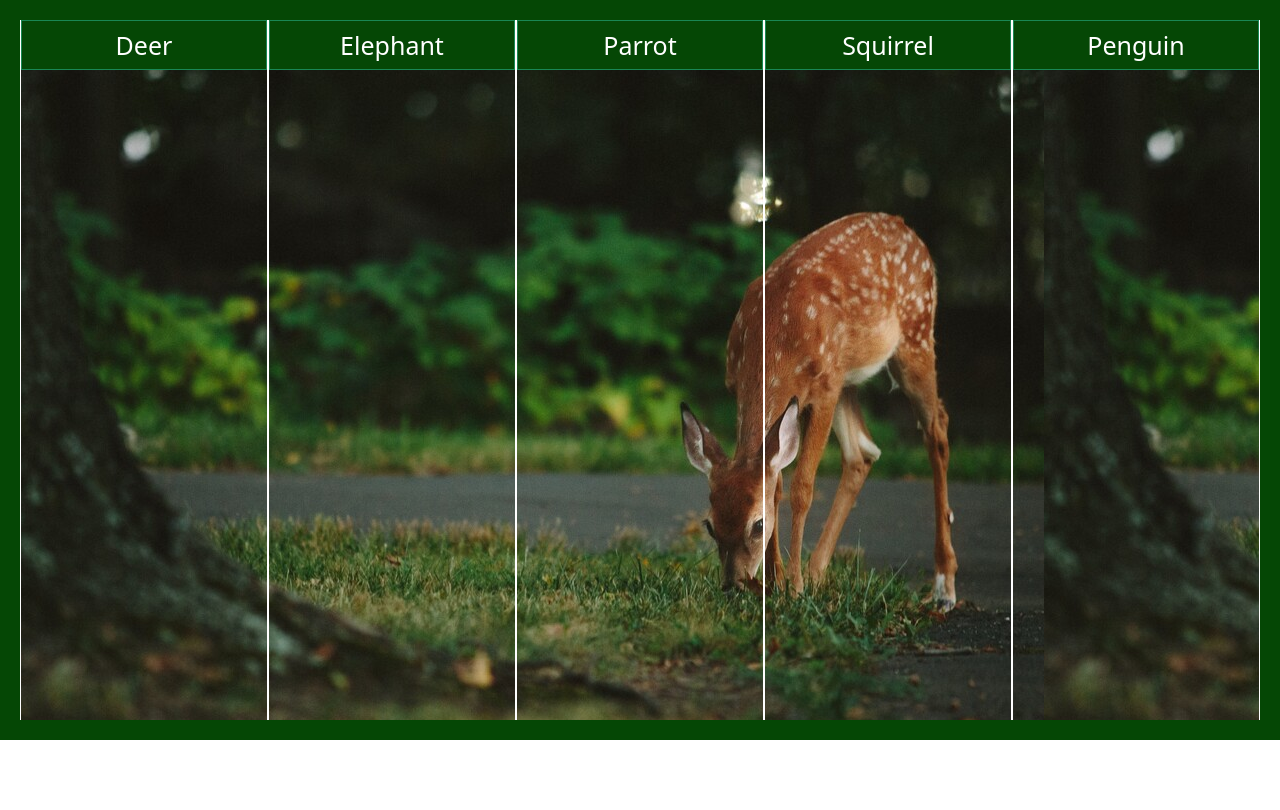
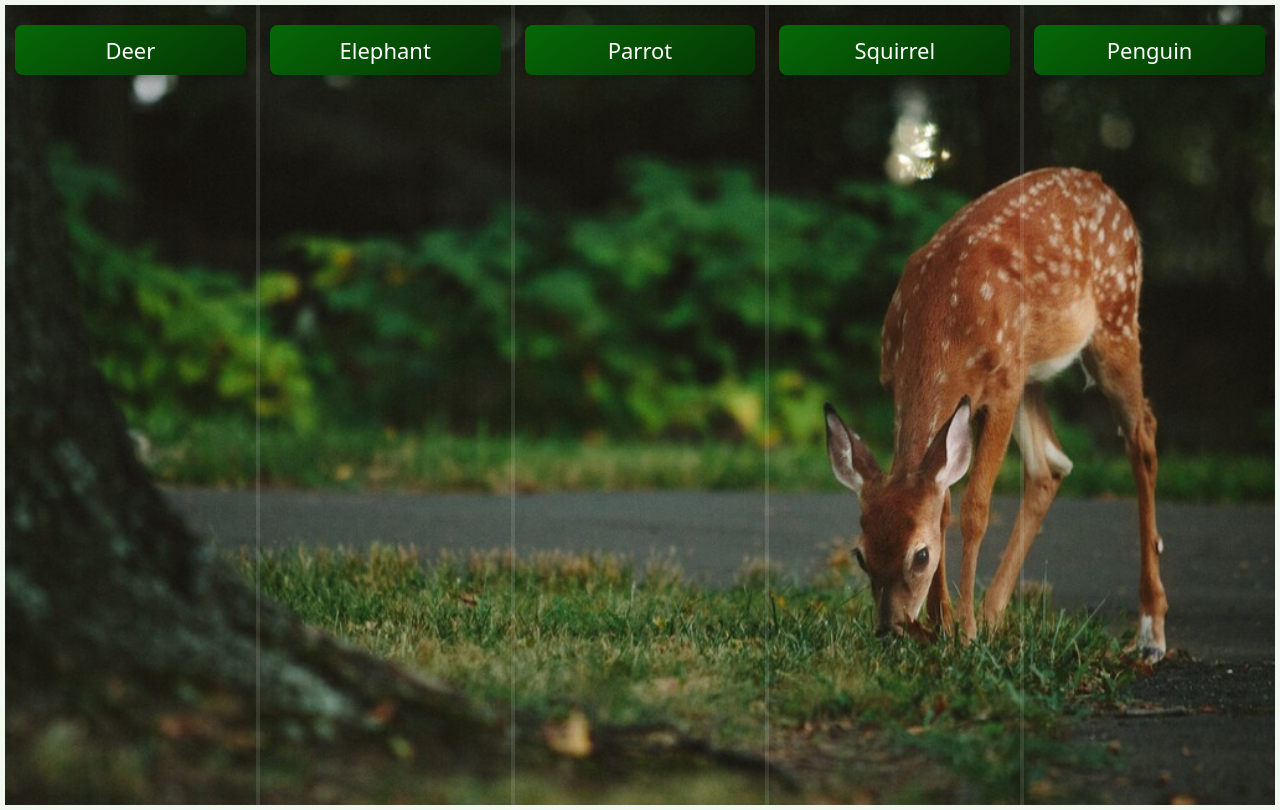
Before and after one commit to pasindusandamal/modern-image-slider, a plain HTML site: page index.html in a window 1280 px wide. Drawn offline with nearby package versions, Linux system fonts and the light colour scheme.

Commit message:
Update index.html to enhance button styles and improve layout for animal selection

```diff
--- a/index.html
+++ b/index.html
@@ -3,85 +3,96 @@
   <head>
     <meta charset="UTF-8" />
     <meta name="viewport" content="width=device-width, initial-scale=1.0" />
-    <title>Document</title>
-    <link
-      href="https://cdn.jsdelivr.net/npm/bootstrap@5.3.3/dist/css/bootstrap.min.css"
-      rel="stylesheet"
-      integrity="sha384-QWTKZyjpPEjISv5WaRU9OFeRpok6YctnYmDr5pNlyT2bRjXh0JMhjY6hW+ALEwIH"
-      crossorigin="anonymous"
-    />
-    <script
-      src="https://cdn.jsdelivr.net/npm/bootstrap@5.3.3/dist/js/bootstrap.bundle.min.js"
-      integrity="sha384-YvpcrYf0tY3lHB60NNkmXc5s9fDVZLESaAA55NDzOxhy9GkcIdslK1eN7N6jIeHz"
-      crossorigin="anonymous"
-    ></script>
+    <title>Animal Selection</title>
+    <link href="https://cdn.jsdelivr.net/npm/bootstrap@5.3.3/dist/css/bootstrap.min.css" rel="stylesheet" integrity="sha384-QWTKZyjpPEjISv5WaRU9OFeRpok6YctnYmDr5pNlyT2bRjXh0JMhjY6hW+ALEwIH" crossorigin="anonymous" />
+    <script src="https://cdn.jsdelivr.net/npm/bootstrap@5.3.3/dist/js/bootstrap.bundle.min.js" integrity="sha384-YvpcrYf0tY3lHB60NNkmXc5s9fDVZLESaAA55NDzOxhy9GkcIdslK1eN7N6jIeHz" crossorigin="anonymous"></script>
     <style>
-      #myButton {
-        transition: height 0.6s ease;
+      .btn-animal {
+        transition: all 0.4s ease;
         width: 100%;
-        border-radius: 0;
+        border-radius: 8px;
         height: 50px;
-        background-color: rgb(5, 71, 5);
+        background: linear-gradient(145deg, #066906, #043404);
         color: white;
-        font-size: 25px;
+        font-size: 22px;
+        font-weight: 500;
+        border: none;
+        box-shadow: 0 4px 6px rgba(0, 0, 0, 0.1);
+        position: relative;
+        overflow: hidden;
+        margin-top: 10px;
       }
 
-      #myButton1 {
-        transition: height 0.6s ease;
-        width: 100%;
-        border-radius: 0;
-        height: 50px;
-        background-color: rgb(5, 71, 5);
-        color: white;
-        font-size: 25px;
+      .btn-animal:hover {
+        transform: translateY(-2px);
+        box-shadow: 0 6px 12px rgba(0, 0, 0, 0.15);
+        background: linear-gradient(145deg, #088508, #054605);
       }
 
-      #myButton2 {
-        transition: height 0.6s ease;
+      .btn-animal::after {
+        content: '';
+        position: absolute;
+        top: 0;
+        left: -100%;
         width: 100%;
-        border-radius: 0;
-        height: 50px;
-        background-color: rgb(5, 71, 5);
-        color: white;
-        font-size: 25px;
+        height: 100%;
+        background: linear-gradient(90deg, transparent, rgba(255,255,255,0.2), transparent);
+        transition: 0.5s;
       }
 
-      #myButton3 {
-        transition: height 0.6s ease;
-        width: 100%;
-        border-radius: 0;
-        height: 50px;
-        background-color: rgb(5, 71, 5);
-        color: white;
-        font-size: 25px;
-      }
-
-      #myButton4 {
-        transition: height 0.6s ease;
-        width: 100%;
-        border-radius: 0;
-        height: 50px;
-        background-color: rgb(5, 71, 5);
-        color: white;
-        font-size: 25px;
+      .btn-animal:hover::after {
+        left: 100%;
       }
 
       #display {
         background-color: rgb(223, 238, 223);
-        height: 700px;
+        height: 100vh;
+        transition: background-image 0.5s ease;
+        background-size: cover;
+        background-position: center;
+        background-repeat: no-repeat;
+        box-shadow: inset 0 0 20px rgba(0,0,0,0.1);
       }
 
       .container_new {
-        background-color: rgb(5, 71, 5);
-        padding: 20px;
+        background: linear-gradient(145deg, #066906, #043404);
+        padding: 0;
+        width: 100%;
+        margin: 0;
       }
 
       .col {
         margin: 0;
+        padding: 10px;
+        border-right: 2px solid rgba(255, 255, 255, 0.1);
+        border-left: 2px solid rgba(255, 255, 255, 0.1);
+        height: 100vh;
+        display: flex;
+        flex-direction: column;
+        justify-content: flex-start;
+      }
+
+      .col:first-child {
+        border-left: none;
+      }
+
+      .col:last-child {
+        border-right: none;
+      }
+
+      body {
+        background-color: #f0f8f0;
+        margin: 5px;
         padding: 0;
-        border-right: 1px solid white;
-        border-left: 1px solid white;
-        height: 700px;
+        overflow: hidden;
+      }
+
+      .container-fluid {
+        padding: 0;
+      }
+
+      .row {
+        margin: 0;
       }
     </style>
   </head>
@@ -91,61 +102,31 @@
       <div class="container-fluid" id="display">
         <div class="row">
           <div class="col">
-            <button
-              type="button"
-              class="btn btn-success"
-              id="myButton"
-              onmouseover="mouseOver()"
-              onmouseout="mouseOut()"
-            >
+            <button type="button" class="btn-animal" id="myButton" onmouseover="mouseOver()" onmouseout="mouseOut()">
               Deer
             </button>
           </div>
 
           <div class="col">
-            <button
-              type="button"
-              class="btn btn-success"
-              id="myButton1"
-              onmouseover="mouseOver1()"
-              onmouseout="mouseOut1()"
-            >
+            <button type="button" class="btn-animal" id="myButton1" onmouseover="mouseOver1()" onmouseout="mouseOut1()">
               Elephant
             </button>
           </div>
 
           <div class="col">
-            <button
-              type="button"
-              class="btn btn-success"
-              id="myButton2"
-              onmouseover="mouseOver2()"
-              onmouseout="mouseOut2()"
-            >
+            <button type="button" class="btn-animal" id="myButton2" onmouseover="mouseOver2()" onmouseout="mouseOut2()">
               Parrot
             </button>
           </div>
 
           <div class="col">
-            <button
-              type="button"
-              class="btn btn-success"
-              id="myButton3"
-              onmouseover="mouseOver3()"
-              onmouseout="mouseOut3()"
-            >
+            <button type="button" class="btn-animal" id="myButton3" onmouseover="mouseOver3()" onmouseout="mouseOut3()">
               Squirrel
             </button>
           </div>
 
           <div class="col">
-            <button
-              type="button"
-              class="btn btn-success"
-              id="myButton4"
-              onmouseover="mouseOver4()"
-              onmouseout="mouseOut4()"
-            >
+            <button type="button" class="btn-animal" id="myButton4" onmouseover="mouseOver4()" onmouseout="mouseOut4()">
               Penguin
             </button>
           </div>
@@ -160,9 +141,8 @@
 
       function mouseOver() {
         const button = document.getElementById("myButton");
-        button.style.height = "100px";
-        document.getElementById("display").style.backgroundImage =
-          "url(71.jpg)";
+        button.style.height = "70px";
+        document.getElementById("display").style.backgroundImage = "url(71.jpg)";
       }
 
       function mouseOut() {
@@ -172,9 +152,8 @@
 
       function mouseOver1() {
         const button = document.getElementById("myButton1");
-        button.style.height = "100px";
-        document.getElementById("display").style.backgroundImage =
-          "url(72.jpg)";
+        button.style.height = "70px";
+        document.getElementById("display").style.backgroundImage = "url(72.jpg)";
       }
 
       function mouseOut1() {
@@ -184,9 +163,8 @@
 
       function mouseOver2() {
         const button = document.getElementById("myButton2");
-        button.style.height = "100px";
-        document.getElementById("display").style.backgroundImage =
-          "url(73.jpg)";
+        button.style.height = "70px";
+        document.getElementById("display").style.backgroundImage = "url(73.jpg)";
       }
 
       function mouseOut2() {
@@ -196,9 +174,8 @@
 
       function mouseOver3() {
         const button = document.getElementById("myButton3");
-        button.style.height = "100px";
-        document.getElementById("display").style.backgroundImage =
-          "url(74.jpg)";
+        button.style.height = "70px";
+        document.getElementById("display").style.backgroundImage = "url(74.jpg)";
       }
 
       function mouseOut3() {
@@ -208,9 +185,8 @@
 
       function mouseOver4() {
         const button = document.getElementById("myButton4");
-        button.style.height = "100px";
-        document.getElementById("display").style.backgroundImage =
-          "url(75.jpg)";
+        button.style.height = "70px";
+        document.getElementById("display").style.backgroundImage = "url(75.jpg)";
       }
 
       function mouseOut4() {
```
